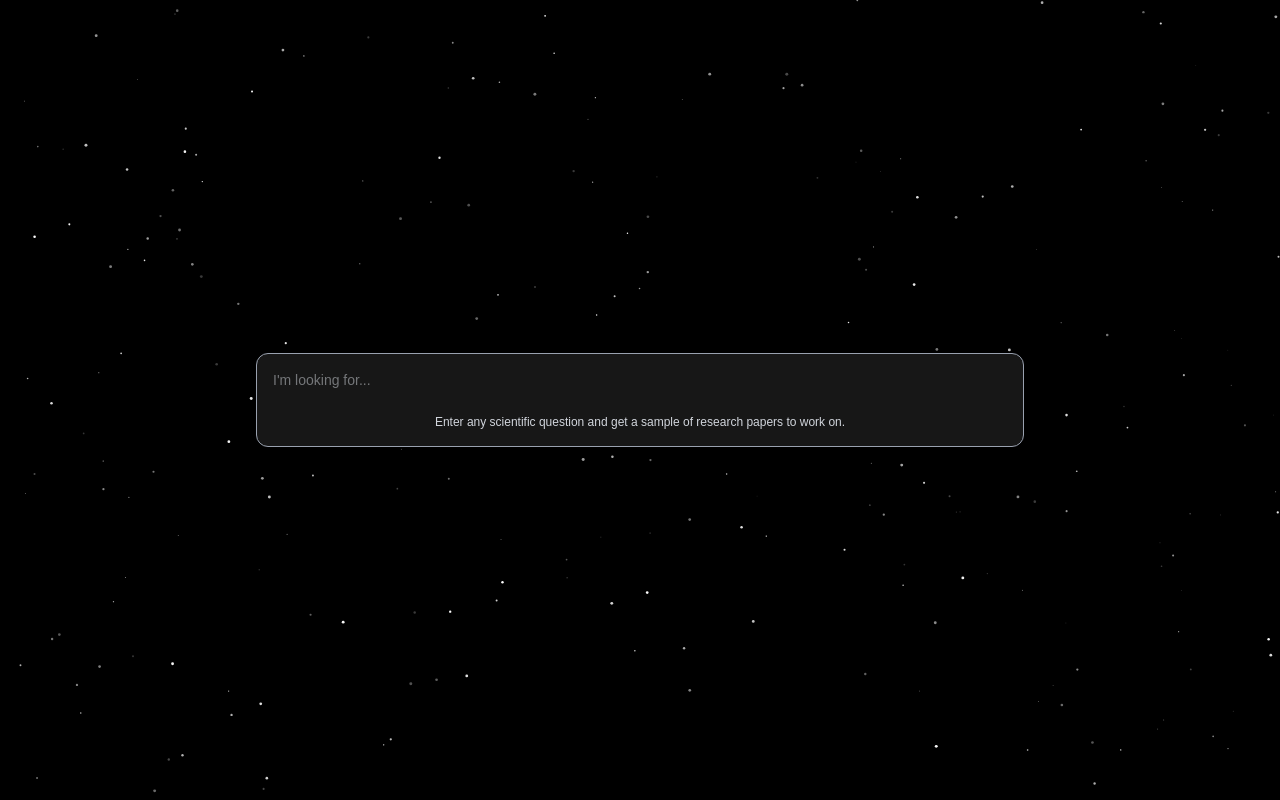
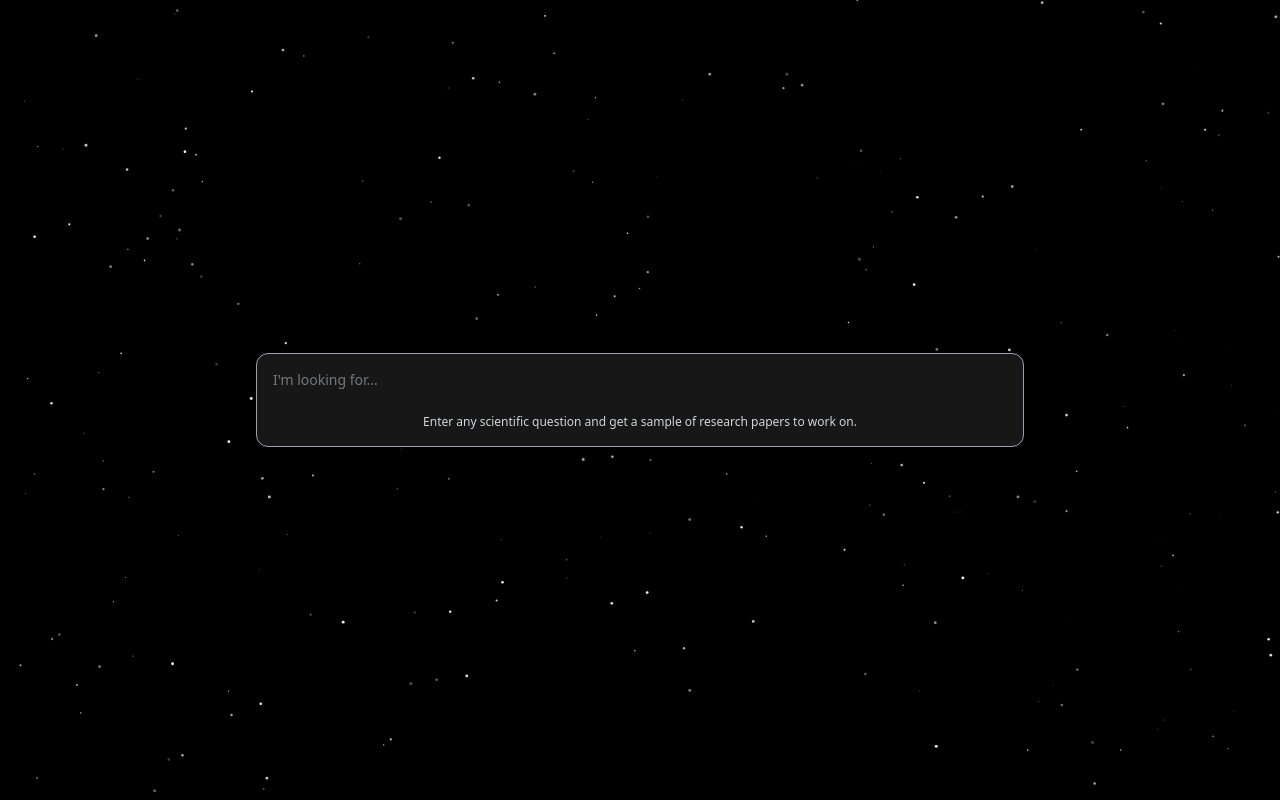
Before and after one commit to alangnt/papermind, a Next.js app: page / in a window 1280 px wide. Built offline with nearby package versions, Linux system fonts and the light colour scheme.

Commit message:
fix: switched font to geis

```diff
--- a/app/globals.css
+++ b/app/globals.css
@@ -15,5 +15,5 @@
 body {
   background: var(--background);
   color: var(--foreground);
-  font-family: Arial, Helvetica, sans-serif;
+  font-family: var(--font-sans), sans-serif;
 }
```
